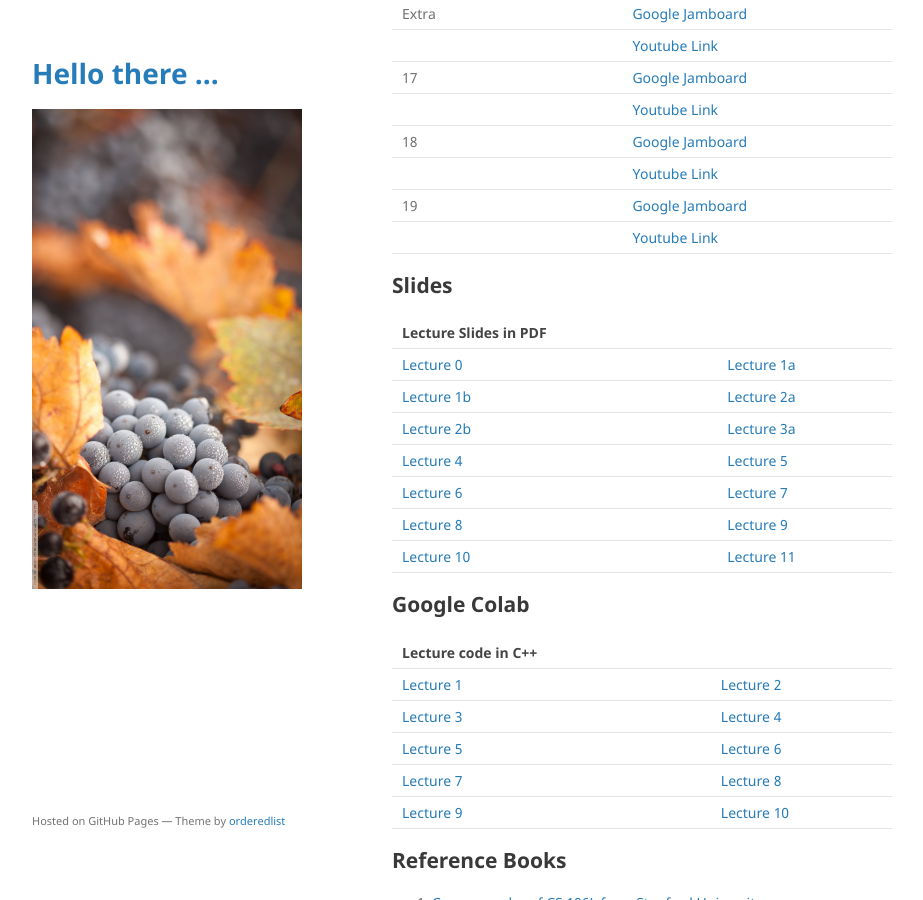
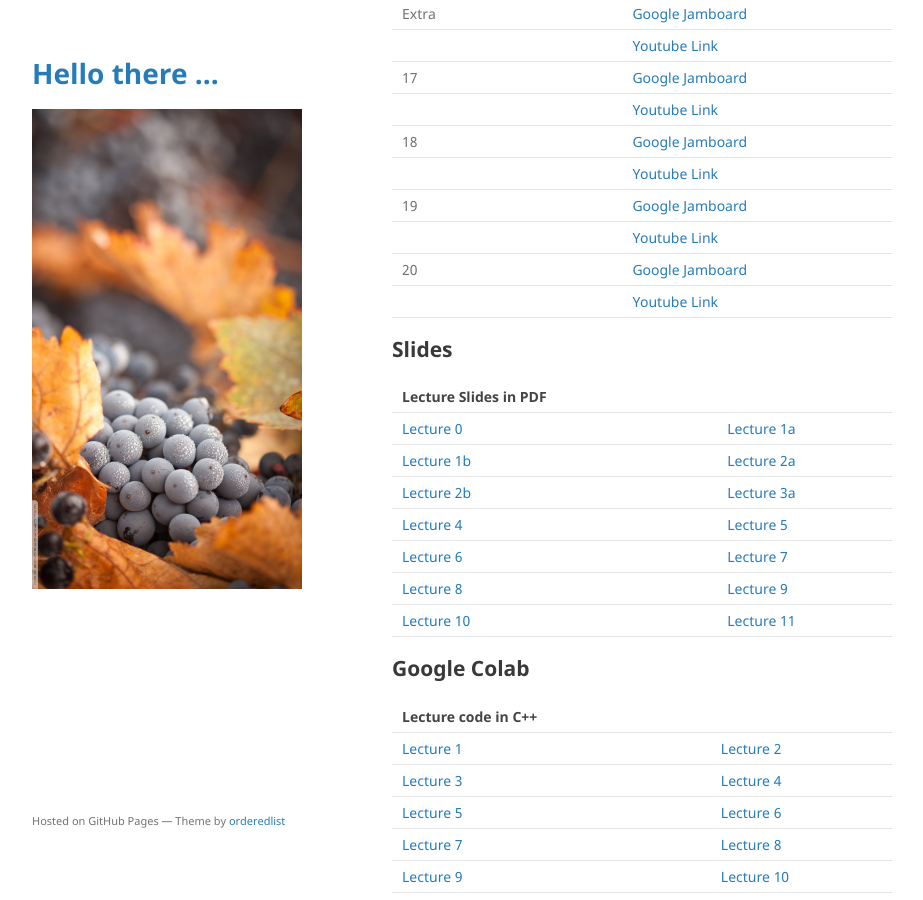
Before and after one commit to mohammadmotiurrahman/mohammadmotiurrahman.github.io, a Jekyll site: the page built from cse203_1/index.md, in a window 1280 px wide and 900 px high, scrolled down 3629 px. Shown: the whole window, without its empty margins (178-1101 px from the left). Built offline with Jekyll 4.4.1, drawn with Linux system fonts in a browser that asks for light colours; our own code applies the rules of GitHub Pages for plain Markdown files.

Commit message:
Update index.md

```diff
--- a/cse203_1/index.md
+++ b/cse203_1/index.md
@@ -121,6 +121,8 @@ environment will force me to not evaluate your exam copies.
 |         |              | [Youtube Link](https://youtu.be/Yk_AJzpn-QE)                                                                   |
 | 19      |              | [Google Jamboard](https://jamboard.google.com/d/14LAmf2GkkS-zmEvmxe_rJeywV2fhPCe9b9Js4Plajxk/edit?usp=sharing) |
 |         |              | [Youtube Link](https://youtu.be/MMLz_JKxrSE)                                                                   |
+| 20      |              | [Google Jamboard]() |
+|         |              | [Youtube Link](https://youtu.be/l8KrYWydXEw)                                                                   |
 
 
 
```
